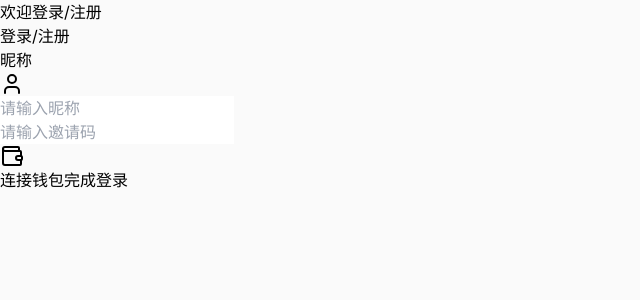
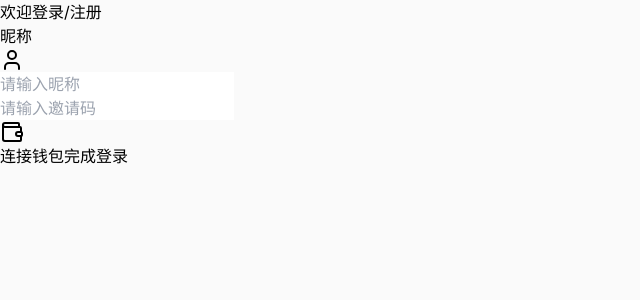
Before and after one commit to RuiLing-Su/staking-dapp, a Next.js app in the folder app/: page /auth in a window 1280 px wide. Shown: the top 300 px of the page, without its empty margins (0-640 px from the left). Built offline with nearby package versions, Linux system fonts and the light colour scheme.

Commit message:
登录注册的页面跳转问题

```diff
--- a/app/src/app/auth/page.tsx
+++ b/app/src/app/auth/page.tsx
@@ -1,12 +1,14 @@
 "use client";
 
-import React, { useState, useEffect } from "react";
+import React, { useEffect, useState } from "react";
 import { useRouter } from "next/navigation";
-import RegisterForm from "@/components/Auth/RegisterForm";
 import { useUser } from "@/lib/context/UserContext";
 import useAuth from "@/lib/hooks/useAuth";
 import { authApi } from "@/api/auth";
 import { RegisterCredentials } from "@/types/authTypes";
+import { motion } from "framer-motion";
+import { User, Wallet } from "lucide-react";
+import { connectToPhantomWallet } from "@/utils/wallet";
 
 /**
  * AuthPage：登录/注册页面
@@ -16,10 +18,10 @@ import { RegisterCredentials } from "@/types/authTypes";
 export default function AuthPage() {
   const { user } = useUser();
   const { register } = useAuth();
+  const router = useRouter();
   const [loading, setLoading] = useState(false);
-  const router = useRouter();
 
-  // 页面挂载时检查 token 是否有效
+  // 页面挂载时检测token是否有效
   useEffect(() => {
     const checkToken = async () => {
       const token = localStorage.getItem("access");
@@ -58,7 +60,7 @@ export default function AuthPage() {
       if (isValid) {
         router.push("/");
       } else {
-        alert("注册成功,但登录失败,请重新登录");
+        alert("注册成功，但登录失败，请重新登录");
       }
     } catch (error) {
       console.error("注册失败:", error);
@@ -68,6 +70,127 @@ export default function AuthPage() {
     }
   };
 
+  // 内置注册表单组件，合并了原 RegisterForm 的功能
+  const InternalRegisterForm: React.FC<{
+    onSubmit: (
+      nickname: string,
+      walletAddress: string,
+      inviteCode?: string,
+      avatar?: string
+    ) => void;
+    loading: boolean;
+  }> = ({ onSubmit, loading }) => {
+    const [nickname, setNickname] = useState("");
+    const [inviteCode, setInviteCode] = useState("");
+    const [walletAddress, setWalletAddress] = useState("");
+    const [isInviteCodeReadOnly, setIsInviteCodeReadOnly] = useState(false);
+    const defaultAvatar = "/human.png";
+
+    // 解析 URL 中的邀请码
+    useEffect(() => {
+      const urlParams = new URLSearchParams(window.location.search);
+      const code = urlParams.get("code");
+      if (code) {
+        setInviteCode(code);
+        setIsInviteCodeReadOnly(true);
+      }
+    }, []);
+
+    // 连接 Phantom 钱包
+    const handleConnectWallet = async () => {
+      try {
+        const address = await connectToPhantomWallet();
+        setWalletAddress(address);
+      } catch (error) {
+        console.error("连接钱包失败:", error);
+        throw error;
+      }
+    };
+
+    // 表单提交
+    const handleSubmit = (e: React.FormEvent) => {
+      e.preventDefault();
+      if (!walletAddress) {
+        return;
+      }
+      onSubmit(nickname, walletAddress, inviteCode, defaultAvatar);
+    };
+
+    return (
+      <motion.div
+        initial={{ opacity: 0, y: 20 }}
+        animate={{ opacity: 1, y: 0 }}
+        exit={{ opacity: 0, y: -20 }}
+        className="w-full max-w-md mx-auto"
+      >
+        <form onSubmit={handleSubmit} className="space-y-4">
+          <div>
+            <label className="block text-sm font-medium text-gray-700 mb-1">
+              昵称
+            </label>
+            <div className="relative">
+              <User className="absolute left-3 top-1/2 transform -translate-y-1/2 text-gray-400 w-5 h-5" />
+              <input
+                type="text"
+                value={nickname}
+                onChange={(e) => setNickname(e.target.value)}
+                className="w-full pl-10 pr-4 py-2 border rounded-lg focus:ring-2 focus:ring-blue-500"
+                placeholder="请输入昵称"
+                required
+              />
+            </div>
+          </div>
+
+          {!isInviteCodeReadOnly ? (
+            <div>
+              <input
+                type="text"
+                value={inviteCode}
+                onChange={(e) => setInviteCode(e.target.value)}
+                className="w-full px-4 py-2 border rounded-lg focus:ring-2 focus:ring-blue-500"
+                placeholder="请输入邀请码"
+              />
+            </div>
+          ) : (
+            <div className="w-full px-4 py-2 border rounded-lg bg-gray-100 text-gray-700">
+              邀请码: {inviteCode}
+            </div>
+          )}
+
+          <button
+            type="button"
+            onClick={handleConnectWallet}
+            disabled={loading}
+            className={`w-full py-3 rounded-lg text-white font-medium flex items-center justify-center space-x-2
+                      ${loading ? "bg-gray-400" : "bg-blue-600 hover:bg-blue-700"} transition-colors duration-200`}
+          >
+            <Wallet className="w-5 h-5" />
+            <span>{walletAddress ? "已连接钱包" : "连接钱包"}</span>
+          </button>
+
+          {walletAddress && (
+            <div className="text-sm text-gray-500 break-all px-4">
+              钱包地址: {walletAddress}
+            </div>
+          )}
+
+          <button
+            type="submit"
+            disabled={loading || !walletAddress || !nickname}
+            className={`w-full py-2 rounded-lg text-white font-medium
+                      ${
+                        loading || !walletAddress || !nickname
+                          ? "bg-gray-400"
+                          : "bg-green-600 hover:bg-green-700"
+                      } transition-colors duration-200`}
+          >
+            {loading ? "登录中..." : "完成登录"}
+          </button>
+        </form>
+      </motion.div>
+    );
+  };
+
   return (
     <div className="min-h-screen flex items-center justify-center bg-gray-100">
       <div className="bg-white p-8 rounded shadow-md w-full max-w-md">
@@ -75,8 +198,10 @@ export default function AuthPage() {
           <div className="text-center text-2xl font-bold">您已登录</div>
         ) : (
           <>
-            <h2 className="text-2xl font-bold text-center mb-6">欢迎登录/注册</h2>
-            <RegisterForm onSubmit={handleRegister} loading={loading} />
+            <h2 className="text-2xl font-bold text-center mb-6">
+              欢迎登录/注册
+            </h2>
+            <InternalRegisterForm onSubmit={handleRegister} loading={loading} />
           </>
         )}
       </div>
```
Also changed, not shown: app/src/app/page.tsx (+20 -18 lines), app/src/app/token/page.tsx (+7 -0 lines), app/src/components/StakingDapp.tsx (+17 -9 lines).
